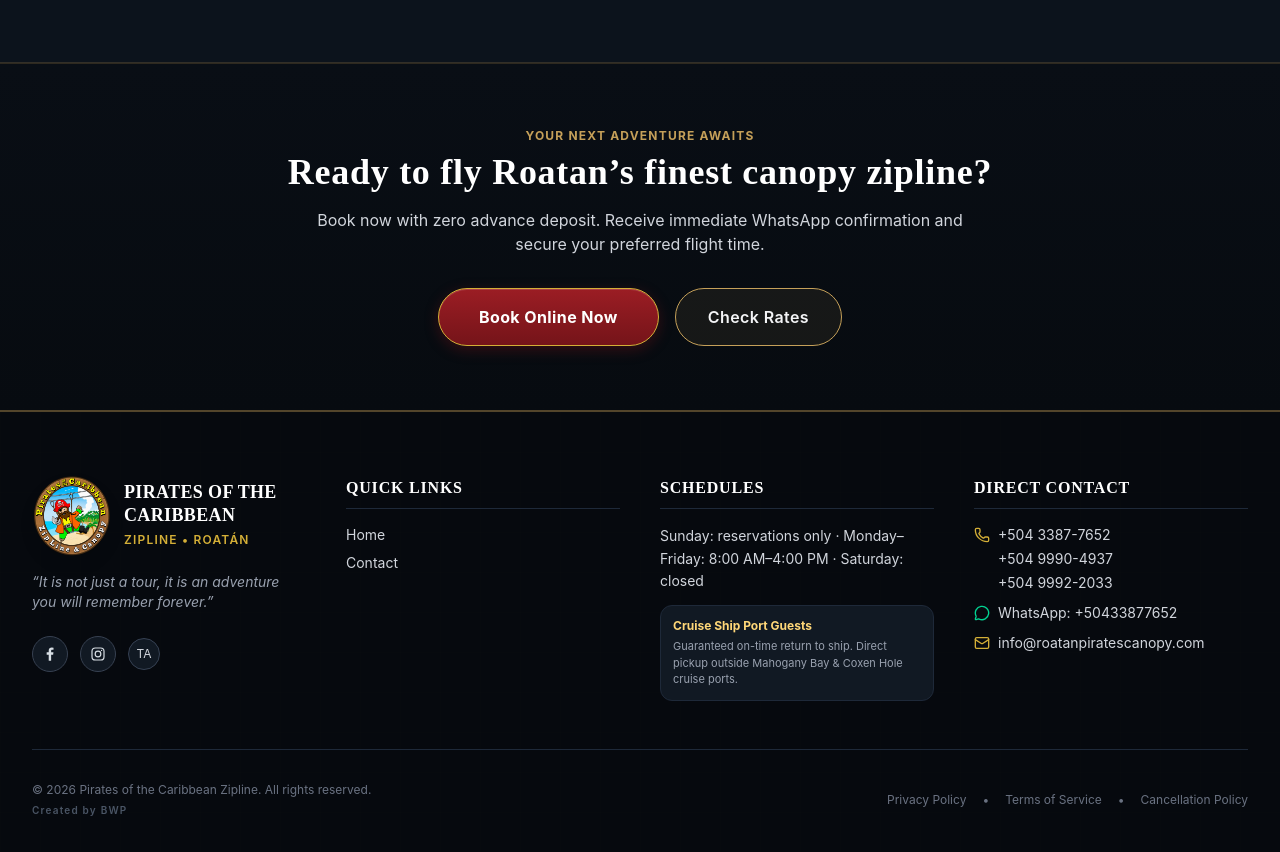
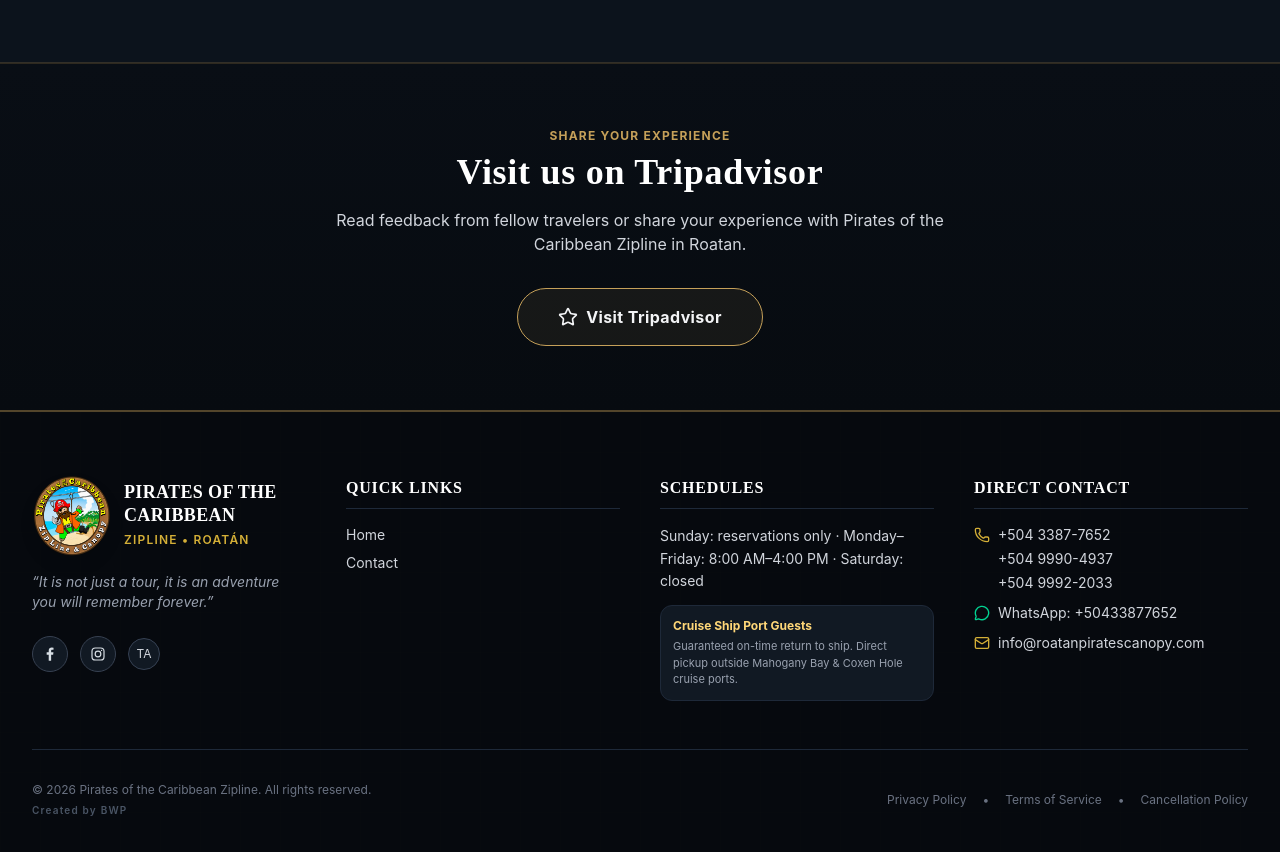
Before and after one commit to Bryan-max95/roatanpiratescanopyzipline.bwp, a Next.js app: page / in a window 1280 px wide. Shown: the part 4470-5322 px from the top of the page. Built offline with nearby package versions, Linux system fonts and the light colour scheme; no server answers; the database is empty.

Commit message:
Change callout section to link to Tripadvisor
Updated the callout section to link to Tripadvisor and modified the text for better user engagement.

```diff
--- a/app/page.tsx
+++ b/app/page.tsx
@@ -1,7 +1,7 @@
 'use client';
 
 import Link from 'next/link';
-import { Ship, CheckCircle2 } from 'lucide-react';
+import { Ship, CheckCircle2, Star } from 'lucide-react';
 import { useAppStore } from '@/lib/store';
 import { Hero } from '@/components/Hero';
 import { OfficialPackages } from '@/components/OfficialPackages';
@@ -75,36 +75,31 @@
         </div>
       </section>
 
-      {/* Direct Quick Booking Callout Section */}
+      {/* Tripadvisor Callout Section */}
       <section className="py-16 bg-gradient-to-b from-[#090e15] to-[#070b10] border-t border-[#c5a059]/20 text-center">
         <div className="max-w-4xl mx-auto px-4 sm:px-6 lg:px-8">
           <span className="text-xs font-bold text-[#c5a059] uppercase tracking-widest block mb-2">
-            {lang === 'es' ? 'Tu Próxima Aventura Te Espera' : 'Your Next Adventure Awaits'}
+            {lang === 'es' ? 'Comparte tu experiencia' : 'Share your experience'}
           </span>
           <h2 className="font-heading text-3xl sm:text-4xl font-bold text-white mb-4">
             {lang === 'es'
-              ? '¿Listo para volar en el mejor canopy de Roatán?'
-              : 'Ready to fly Roatan’s finest canopy zipline?'}
+              ? 'Visítanos en Tripadvisor'
+              : 'Visit us on Tripadvisor'}
           </h2>
           <p className="text-base text-gray-300 max-w-2xl mx-auto mb-8">
             {lang === 'es'
-              ? 'Reserva ahora sin pago previo. Recibe confirmación instantánea por WhatsApp y asegura tu horario preferido.'
-              : 'Book now with zero advance deposit. Receive immediate WhatsApp confirmation and secure your preferred flight time.'}
+              ? 'Lee las opiniones de otros viajeros o comparte directamente tu experiencia con Pirates of the Caribbean Zipline en Roatán.'
+              : 'Read feedback from fellow travelers or share your experience with Pirates of the Caribbean Zipline in Roatan.'}
           </p>
-          <div className="flex flex-col sm:flex-row items-center justify-center gap-4">
-            <Link
-              href="/reservar"
-              className="btn-wine-red px-10 py-4 rounded-full text-base font-bold tracking-wide w-full sm:w-auto"
-            >
-              {lang === 'es' ? 'Reservar en Línea Ahora' : 'Book Online Now'}
-            </Link>
-            <Link
-              href="/precios"
-              className="btn-gold-outline px-8 py-4 rounded-full text-base font-semibold tracking-wide w-full sm:w-auto"
-            >
-              {lang === 'es' ? 'Consultar Tarifas' : 'Check Rates'}
-            </Link>
-          </div>
+          <a
+            href={siteConfig.tripadvisorUrl}
+            target="_blank"
+            rel="noopener noreferrer"
+            className="btn-gold-outline inline-flex w-full items-center justify-center gap-2 rounded-full px-10 py-4 text-base font-bold tracking-wide sm:w-auto"
+          >
+            <Star className="h-5 w-5" />
+            {lang === 'es' ? 'Ir a Tripadvisor' : 'Visit Tripadvisor'}
+          </a>
         </div>
       </section>
     </div>
```
